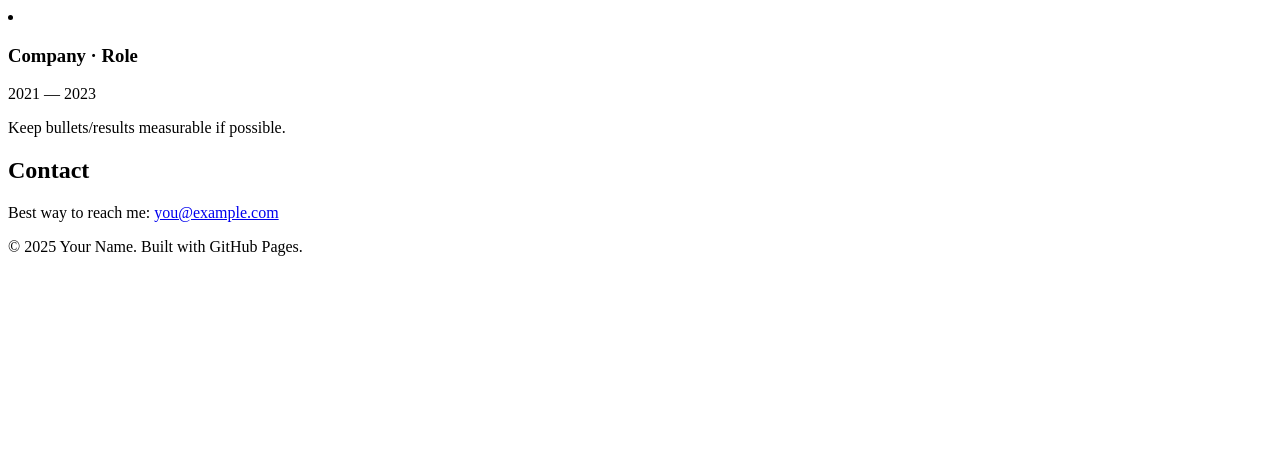
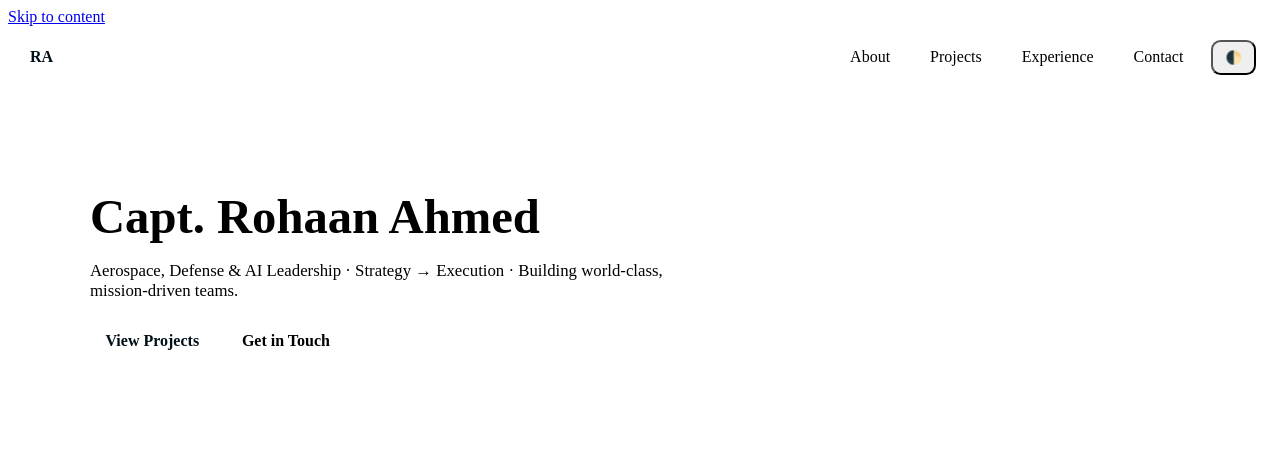
Before and after one commit to rohaan-ahmed/rohaanahmed.com, a plain HTML site: page index.html in a window 1280 px wide. Drawn offline with Linux system fonts and the light colour scheme.

Commit message:
Update index.html

```diff
--- a/index.html
+++ b/index.html
@@ -1,67 +1,66 @@
 <!doctype html>
-</li>
+<html lang="en">
+<head>
+<meta charset="utf-8" />
+<meta name="viewport" content="width=device-width, initial-scale=1" />
+<title>Capt. Rohaan Ahmed — Portfolio</title>
+<meta name="description" content="Portfolio of Capt. Rohaan Ahmed — aerospace, defense, and AI leader. Projects, experience, speaking, and contact." />
+
+
+<!-- Open Graph / Twitter -->
+<meta property="og:title" content="Capt. Rohaan Ahmed — Portfolio" />
+<meta property="og:description" content="Projects, experience, and contact." />
+<meta property="og:type" content="website" />
+<meta property="og:url" content="https://YOUR-USERNAME.github.io/" />
+<meta property="og:image" content="https://YOUR-USERNAME.github.io/assets/og-image.jpg" />
+<meta name="twitter:card" content="summary_large_image" />
+
+
+<!-- Favicon (optional) -->
+<link rel="icon" href="/favicon.ico" />
+
+
+<!-- Google Font (optional) -->
+<link rel="preconnect" href="https://fonts.googleapis.com">
+<link rel="preconnect" href="https://fonts.gstatic.com" crossorigin>
+<link href="https://fonts.googleapis.com/css2?family=Inter:wght@300;400;600;800&display=swap" rel="stylesheet">
+
+
+<link rel="stylesheet" href="assets/styles.css" />
+</head>
+<body>
+<a class="skip-link" href="#main">Skip to content</a>
+
+
+<header class="site-header" role="banner">
+<nav class="nav" aria-label="Primary">
+<a class="logo" href="#top">RA</a>
+<button id="navToggle" class="nav-toggle" aria-expanded="false" aria-controls="navMenu">
+<span class="sr-only">Toggle menu</span>☰
+</button>
+<ul id="navMenu" class="nav-menu">
+<li><a href="#about">About</a></li>
+<li><a href="#projects">Projects</a></li>
+<li><a href="#experience">Experience</a></li>
+<li><a href="#contact">Contact</a></li>
 <li>
-<div>
-<h3>Company · Role</h3>
-<span class="time">2021 — 2023</span>
-<p>Keep bullets/results measurable if possible.</p>
-</div>
+<button id="themeToggle" class="theme-toggle" aria-pressed="false" title="Toggle dark mode">
+<span class="sr-only">Toggle theme</span>🌓
+</button>
 </li>
 </ul>
-</div>
-</section>
+</nav>
+</header>
 
 
-<!-- Contact -->
-<section id="contact" class="section" aria-labelledby="contact-title">
-<div class="container narrow">
-<h2 id="contact-title">Contact</h2>
-<p>Best way to reach me: <a href="mailto:you@example.com">you@example.com</a></p>
-<!-- Optional: quick contact form (use Formspree or Getform) -->
-<!--
-<form action="https://formspree.io/f/YOUR-FORM-ID" method="POST" class="contact-form">
-<label>
-<span>Name</span>
-<input type="text" name="name" required>
-</label>
-<label>
-<span>Email</span>
-<input type="email" name="email" required>
-</label>
-<label>
-<span>Message</span>
-<textarea name="message" rows="5" required></textarea>
-</label>
-<button class="btn" type="submit">Send</button>
-</form>
--->
-</div>
-</section>
-</main>
-
-
-<footer class="site-footer" role="contentinfo">
-<div class="container">
-<p>© <span id="year"></span> Your Name. Built with GitHub Pages.</p>
-</div>
-</footer>
-
-
-<!-- JSON-LD (basic) -->
-<script type="application/ld+json">
-{
-"@context": "https://schema.org",
-"@type": "Person",
-"name": "Your Name",
-"url": "https://YOUR-USERNAME.github.io/",
-"sameAs": [
-"https://github.com/YOUR-USERNAME",
-"https://www.linkedin.com/in/YOUR-LINKEDIN/"
-]
-}
-</script>
-
-
-<script src="assets/script.js"></script>
-</body>
+<main id="main">
+<!-- Hero -->
+<section id="top" class="section hero" aria-labelledby="hero-title">
+<div class="container grid-2">
+<div>
+<h1 id="hero-title">Capt. Rohaan Ahmed</h1>
+<p class="subtitle">Aerospace, Defense & AI Leadership · Strategy → Execution · Building world‑class, mission‑driven teams.</p>
+<div class="actions">
+<a href="#projects" class="btn">View Projects</a>
+<a href="#contact" class="btn btn-ghost">Get in Touch</a>
 </html>
```
